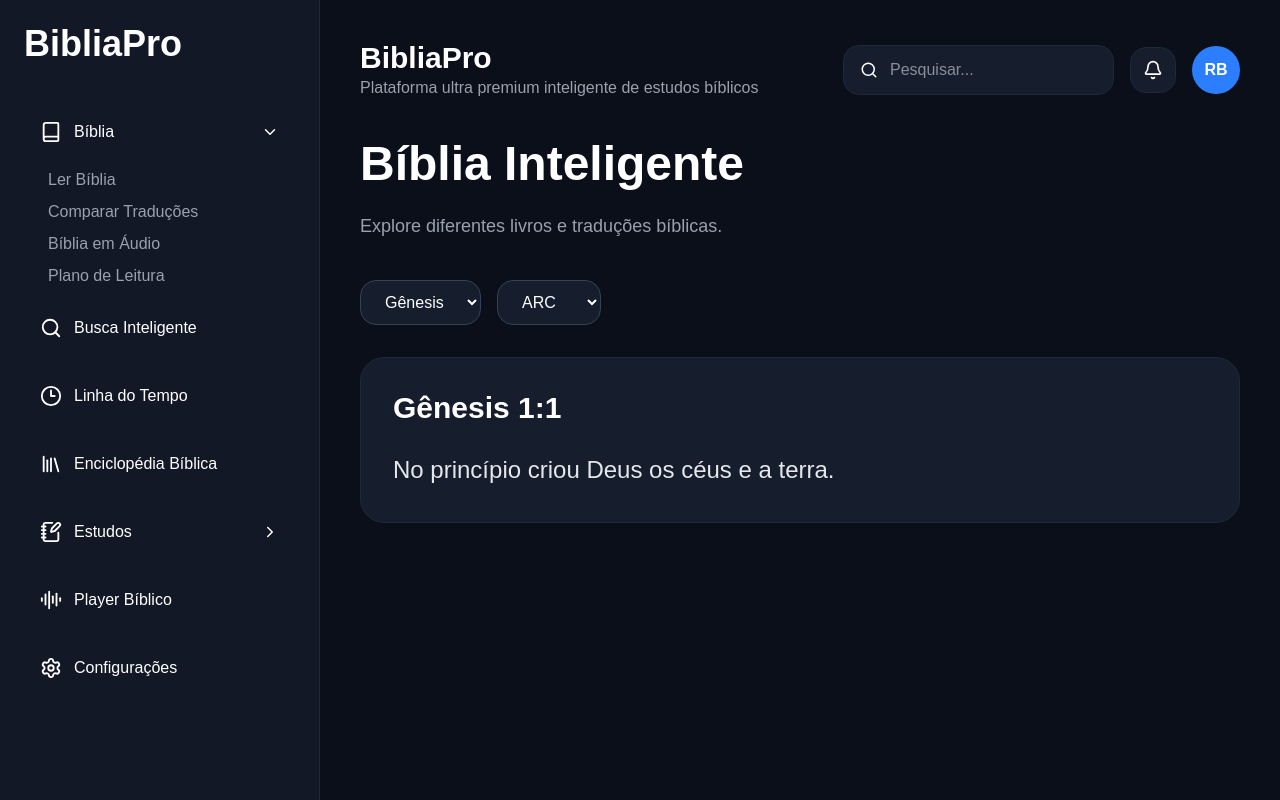
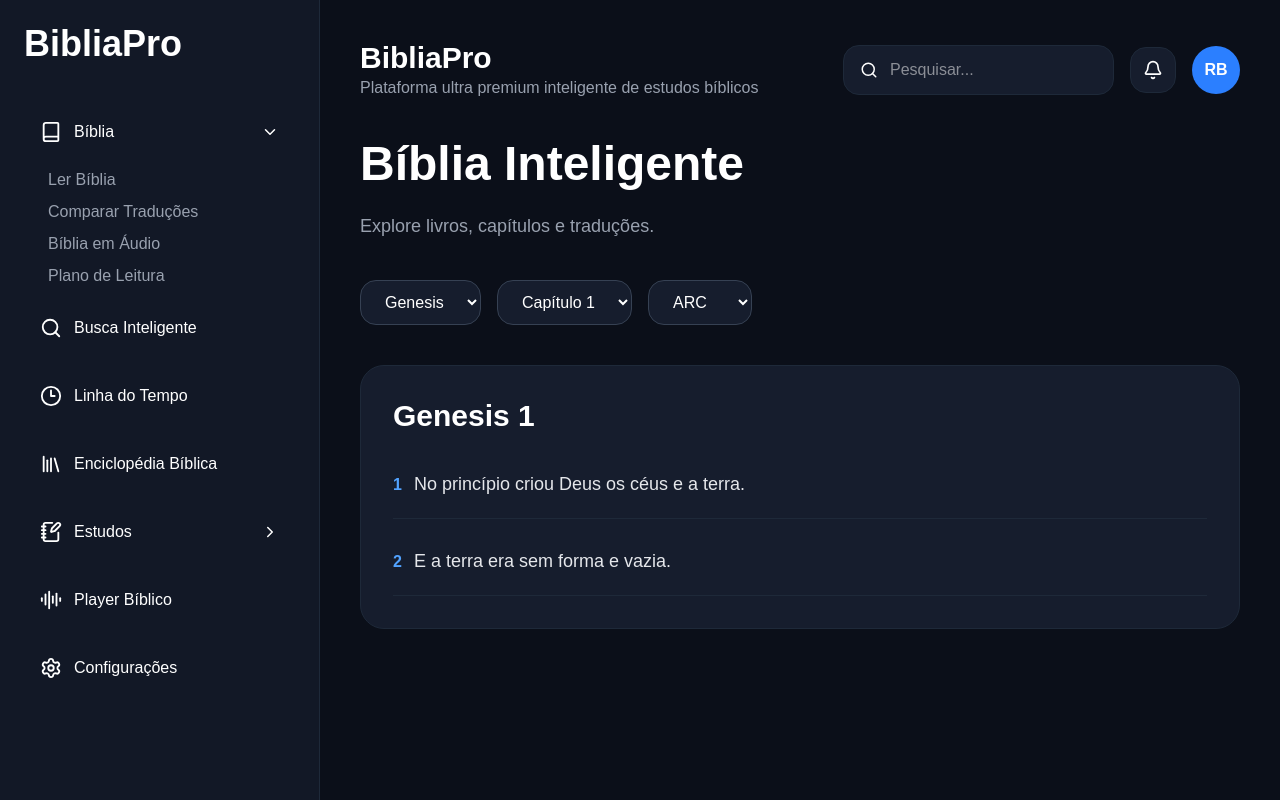
Before and after one commit to Rbasilvas/BibliaPro, a Next.js app in the folder frontend/: page /biblia in a window 1280 px wide. Built offline with nearby package versions, Linux system fonts and the light colour scheme.

Commit message:
feat: adiciona leitura dinamica e busca biblica

```diff
--- a/frontend/app/biblia/page.tsx
+++ b/frontend/app/biblia/page.tsx
@@ -6,41 +6,93 @@ import bible from "@/data/bible.json";
 export default function BibliaPage() {
 
   const [translation, setTranslation] = useState("ARC");
+
   const [book, setBook] = useState("Genesis");
 
-  const verse =
-    book === "Genesis"
-      ? bible.Genesis["1"]["1"]
-      : bible.Joao["3"]["16"];
+  const [chapter, setChapter] = useState("1");
+
+  const currentBook =
+    bible[book as keyof typeof bible];
+
+  const currentChapter =
+    currentBook[chapter as keyof typeof currentBook];
 
   return (
+
     <div>
 
+      {/* TÍTULO */}
       <h1 className="text-5xl font-bold mb-6">
+
         Bíblia Inteligente
+
       </h1>
 
       <p className="text-gray-400 text-lg mb-10">
-        Explore diferentes livros e traduções bíblicas.
+
+        Explore livros, capítulos e traduções.
+
       </p>
 
       {/* CONTROLES */}
-      <div className="flex gap-4 mb-8">
+      <div className="flex flex-wrap gap-4 mb-10">
 
         {/* LIVRO */}
         <select
           value={book}
-          onChange={(e) => setBook(e.target.value)}
-          className="bg-[#161d2d] border border-gray-700 rounded-2xl px-5 py-3 outline-none"
+          onChange={(e) => {
+            setBook(e.target.value);
+            setChapter("1");
+          }}
+          className="
+            bg-[#161d2d]
+            border border-gray-700
+            rounded-2xl
+            px-5 py-3
+            outline-none
+          "
         >
 
-          <option value="Genesis">
-            Gênesis
-          </option>
+          {Object.keys(bible).map((bookName) => (
 
-          <option value="Joao">
-            João
-          </option>
+            <option
+              key={bookName}
+              value={bookName}
+            >
+
+              {bookName}
+
+            </option>
+
+          ))}
+
+        </select>
+
+        {/* CAPÍTULO */}
+        <select
+          value={chapter}
+          onChange={(e) => setChapter(e.target.value)}
+          className="
+            bg-[#161d2d]
+            border border-gray-700
+            rounded-2xl
+            px-5 py-3
+            outline-none
+          "
+        >
+
+          {Object.keys(currentBook).map((chapterNumber) => (
+
+            <option
+              key={chapterNumber}
+              value={chapterNumber}
+            >
+
+              Capítulo {chapterNumber}
+
+            </option>
+
+          ))}
 
         </select>
 
@@ -48,7 +100,13 @@ export default function BibliaPage() {
         <select
           value={translation}
           onChange={(e) => setTranslation(e.target.value)}
-          className="bg-[#161d2d] border border-gray-700 rounded-2xl px-5 py-3 outline-none"
+          className="
+            bg-[#161d2d]
+            border border-gray-700
+            rounded-2xl
+            px-5 py-3
+            outline-none
+          "
         >
 
           <option value="ARC">ARC</option>
@@ -59,25 +117,57 @@ export default function BibliaPage() {
 
       </div>
 
-      {/* CARD */}
-      <div className="bg-[#161d2d] border border-gray-800 rounded-3xl p-8">
+      {/* CONTEÚDO */}
+      <div className="
+        bg-[#161d2d]
+        border border-gray-800
+        rounded-3xl
+        p-8
+      ">
 
-        <h2 className="text-3xl font-semibold mb-6">
+        <h2 className="text-3xl font-semibold mb-8">
 
-          {book === "Genesis"
-            ? "Gênesis 1:1"
-            : "João 3:16"}
+          {book} {chapter}
 
         </h2>
 
-        <p className="text-2xl text-gray-200 leading-10">
+        <div className="space-y-6">
 
-          {verse[translation as keyof typeof verse]}
+          {Object.entries(currentChapter).map(
 
-        </p>
+            ([verseNumber, verse]) => (
+
+              <div
+                key={verseNumber}
+                className="border-b border-gray-800 pb-4"
+              >
+
+                <span className="text-blue-400 font-bold mr-3">
+
+                  {verseNumber}
+
+                </span>
+
+                <span className="text-gray-200 text-lg leading-9">
+
+                  {
+                    (verse as any)[translation]
+
+                  }
+
+                </span>
+
+              </div>
+
+            )
+
+          )}
+
+        </div>
 
       </div>
 
     </div>
+
   );
 }
--- a/frontend/app/busca/page.tsx
+++ b/frontend/app/busca/page.tsx
@@ -1,40 +1,73 @@
 "use client";
 
 import { useState } from "react";
+
 import bible from "@/data/bible.json";
 
 export default function BuscaPage() {
 
-  const [search, setSearch] = useState("");
+  const [query, setQuery] = useState("");
 
-  const verses = [
-    {
-      reference: "Gênesis 1:1",
-      text: bible.Genesis["1"]["1"].ARC,
-    },
-    {
-      reference: "João 3:16",
-      text: bible.Joao["3"]["16"].ARC,
-    },
-  ];
+  const results: any[] = [];
 
-  const filteredVerses = verses.filter((verse) =>
-    verse.text.toLowerCase().includes(search.toLowerCase())
+  Object.entries(bible).forEach(
+
+    ([bookName, chapters]: any) => {
+
+      Object.entries(chapters).forEach(
+
+        ([chapterNumber, verses]: any) => {
+
+          Object.entries(verses).forEach(
+
+            ([verseNumber, verseData]: any) => {
+
+              const text = verseData.ARC;
+
+              if (
+                query &&
+                text
+                  .toLowerCase()
+                  .includes(query.toLowerCase())
+              ) {
+
+                results.push({
+                  bookName,
+                  chapterNumber,
+                  verseNumber,
+                  text,
+                });
+
+              }
+
+            }
+
+          );
+
+        }
+
+      );
+
+    }
+
   );
 
   return (
-    <main className="min-h-screen bg-[#0b0f19] text-white p-10">
 
+    <div>
+
+      {/* TÍTULO */}
       <h1 className="text-5xl font-bold mb-6">
+
         Busca Inteligente
+
       </h1>
 
       <p className="text-gray-400 text-lg mb-10">
-        Pesquise palavras e temas bíblicos dinamicamente.
+
+        Pesquise palavras e encontre versículos rapidamente.
+
       </p>
-      <div className="mb-6 text-gray-400">
-        Resultados encontrados: {filteredVerses.length}
-      </div>
 
       {/* INPUT */}
       <div className="mb-10">
@@ -42,9 +75,17 @@ export default function BuscaPage() {
         <input
           type="text"
           placeholder="Digite uma palavra..."
-          value={search}
-          onChange={(e) => setSearch(e.target.value)}
-          className="w-full bg-[#161d2d] border border-gray-700 rounded-2xl p-5 outline-none text-lg"
+          value={query}
+          onChange={(e) => setQuery(e.target.value)}
+          className="
+            w-full
+            bg-[#161d2d]
+            border border-gray-700
+            rounded-3xl
+            px-6 py-5
+            outline-none
+            text-lg
+          "
         />
 
       </div>
@@ -52,19 +93,32 @@ export default function BuscaPage() {
       {/* RESULTADOS */}
       <div className="space-y-6">
 
-        {filteredVerses.map((verse, index) => (
+        {results.map((result, index) => (
 
           <div
             key={index}
-            className="bg-[#161d2d] border border-gray-800 rounded-3xl p-6 hover:border-blue-500 hover:scale-[1.01] transition duration-300"
+            className="
+              bg-[#161d2d]
+              border border-gray-800
+              rounded-3xl
+              p-6
+            "
           >
 
-            <h2 className="text-2xl font-semibold mb-4">
-              {verse.reference}
+            <h2 className="text-blue-400 font-bold mb-4">
+
+              {result.bookName}
+              {" "}
+              {result.chapterNumber}
+              :
+              {result.verseNumber}
+
             </h2>
 
-            <p className="text-gray-300 leading-8">
-              {verse.text}
+            <p className="text-gray-200 text-lg leading-9">
+
+              {result.text}
+
             </p>
 
           </div>
@@ -73,6 +127,7 @@ export default function BuscaPage() {
 
       </div>
 
-    </main>
+    </div>
+
   );
 }
```
